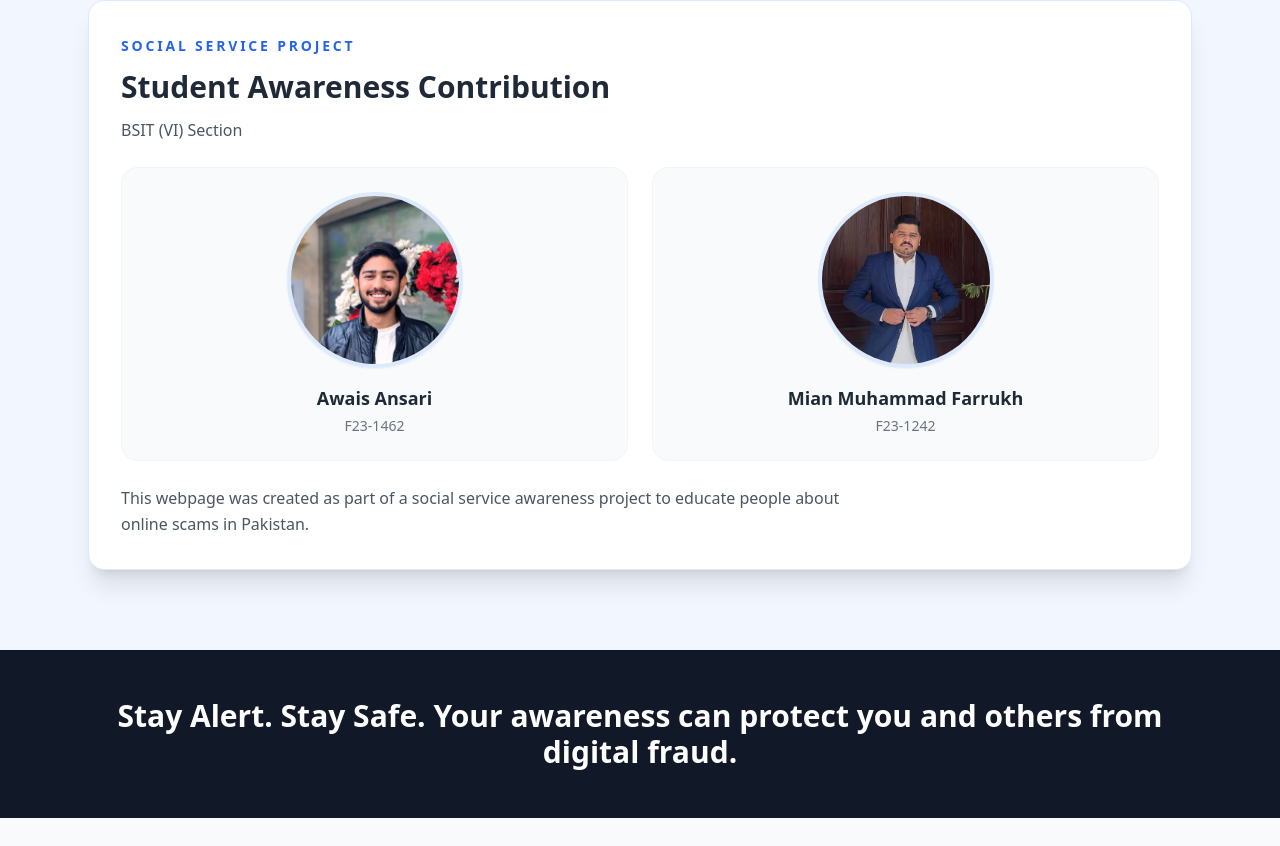
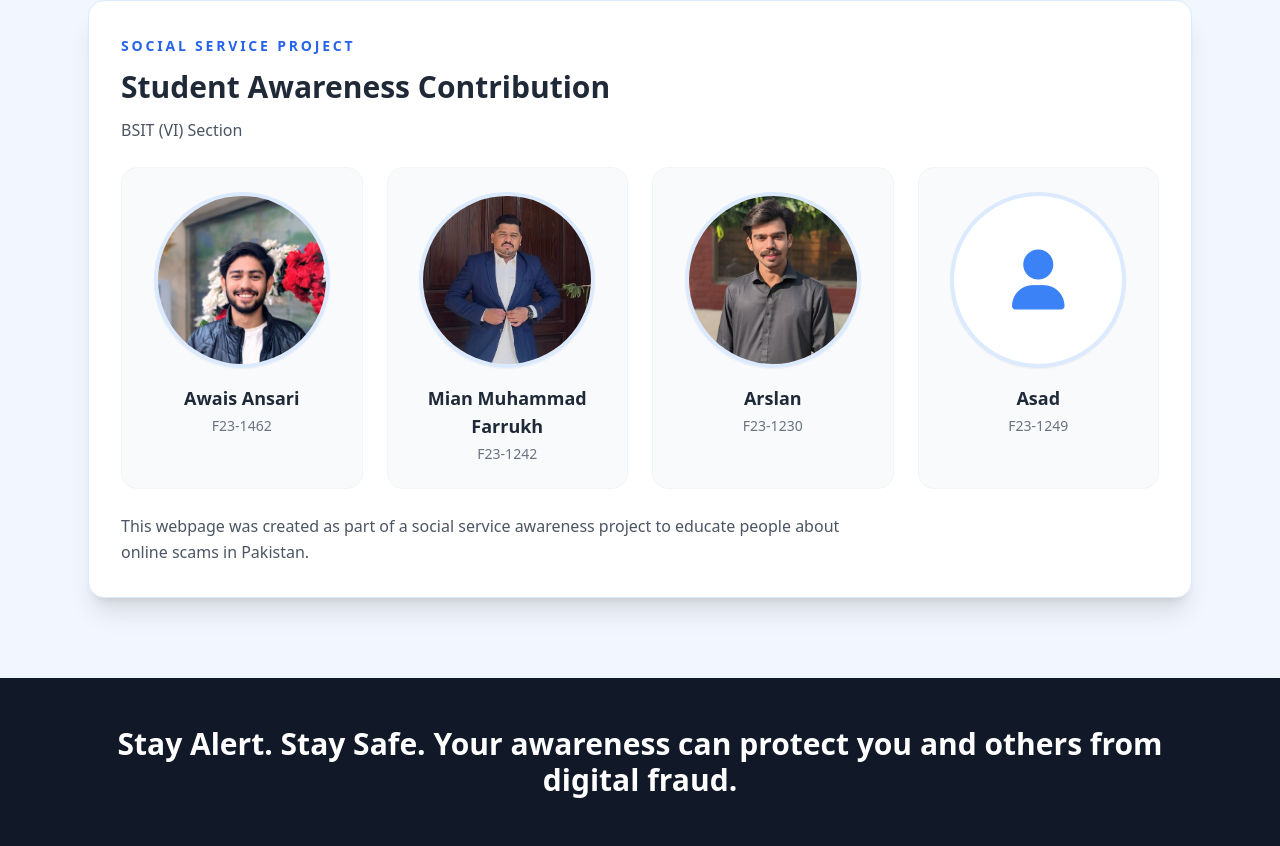
Before and after one commit to awais579/scam-awareness, a plain HTML site: page index.html in a window 1280 px wide. Shown: the part 4660-5506 px from the top of the page. Before the commit the page ends 5478 px from the top, so only its background shows below. Drawn offline with nearby package versions, Linux system fonts and the light colour scheme; a web font is replaced by a local one.

Commit message:
Update index.html
latest changes

```diff
--- a/index.html
+++ b/index.html
@@ -368,7 +368,7 @@
               <p class="mt-3 text-base leading-relaxed text-gray-600">
                 BSIT (VI) Section
               </p>
-              <div class="mt-6 grid gap-6 md:grid-cols-2">
+              <div class="mt-6 grid gap-6 md:grid-cols-2 xl:grid-cols-4">
                 <div class="rounded-2xl border border-gray-100 bg-gray-50 p-6 text-center">
                   <img
                     src="images/Awais.jpg"
@@ -386,6 +386,22 @@
                   >
                   <p class="mt-4 text-lg font-semibold text-gray-800">Mian Muhammad Farrukh</p>
                   <p class="mt-1 text-sm font-medium text-gray-500">F23-1242</p>
+                </div>
+                <div class="rounded-2xl border border-gray-100 bg-gray-50 p-6 text-center">
+                  <img
+                    src="images/Arslan.jpg"
+                    alt="Arslan"
+                    class="mx-auto h-44 w-44 rounded-full border-4 border-blue-100 object-cover shadow-sm"
+                  >
+                  <p class="mt-4 text-lg font-semibold text-gray-800">Arslan</p>
+                  <p class="mt-1 text-sm font-medium text-gray-500">F23-1230</p>
+                </div>
+                <div class="rounded-2xl border border-gray-100 bg-gray-50 p-6 text-center">
+                  <div class="mx-auto flex h-44 w-44 items-center justify-center rounded-full border-4 border-blue-100 bg-white shadow-sm">
+                    <i class="fa-solid fa-user text-6xl text-blue-500"></i>
+                  </div>
+                  <p class="mt-4 text-lg font-semibold text-gray-800">Asad</p>
+                  <p class="mt-1 text-sm font-medium text-gray-500">F23-1249</p>
                 </div>
               </div>
               <p class="mt-6 max-w-3xl text-base leading-relaxed text-gray-600">
```
